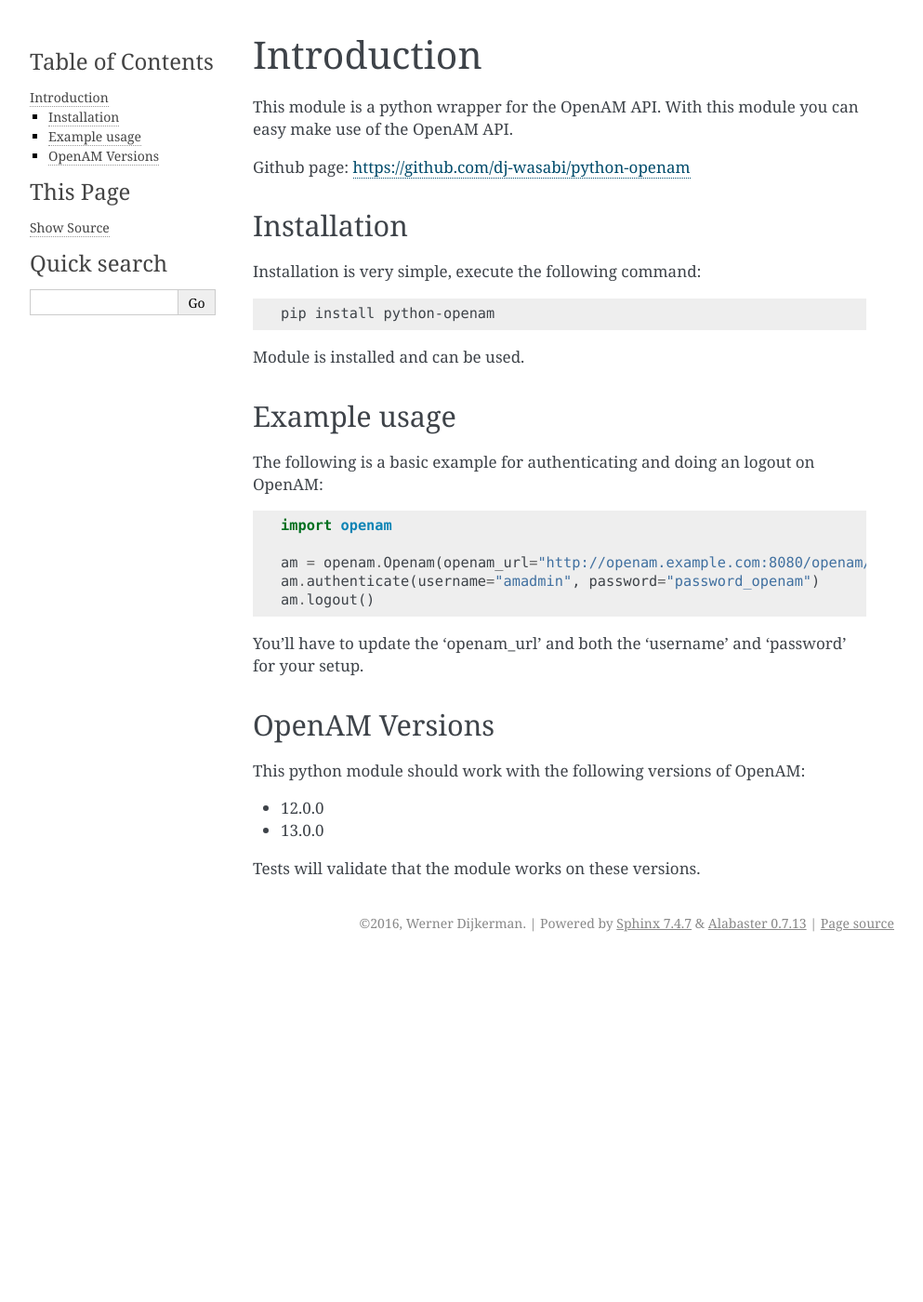
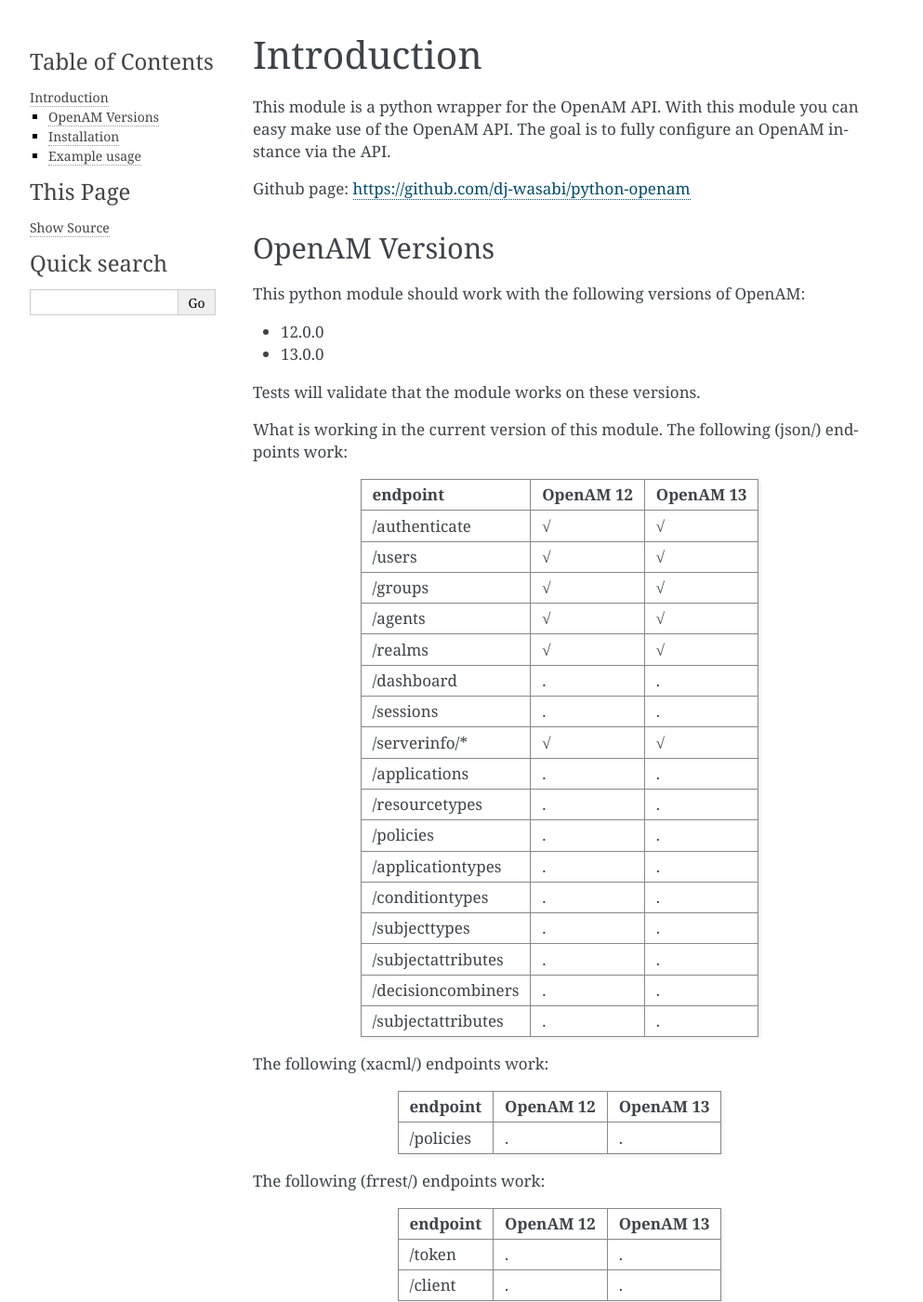
Before and after one commit to dj-wasabi/python-openam, a Sphinx documentation site: the page built from docs/source/introduction.rst, in a window 1280 px wide and 1400 px high. Shown: the whole window at 93% size, without its empty margins (148-1141 px from the left). Built offline with Sphinx 7.4.7, drawn with Linux system fonts in a browser that asks for light colours.

Commit message:
Updated tests; Added some documentation

```diff
--- a/docs/source/introduction.rst
+++ b/docs/source/introduction.rst
@@ -1,10 +1,79 @@
 Introduction
 ============
 
-This module is a python wrapper for the OpenAM API. With this module you can easy make use of the OpenAM API.
+This module is a python wrapper for the OpenAM API. With this module you can easy make use of the OpenAM API. The goal is to fully configure an OpenAM instance via the API.
 
 Github page: https://github.com/dj-wasabi/python-openam
 
+OpenAM Versions
+***************
+
+This python module should work with the following versions of OpenAM:
+
+* 12.0.0
+* 13.0.0
+
+Tests will validate that the module works on these versions.
+
+What is working in the current version of this module.
+The following (json/) endpoints work:
+
++--------------------+------------+-----------+
+| endpoint           | OpenAM 12  | OpenAM 13 |
++====================+============+===========+
+| /authenticate      |  √         |   √       |
++--------------------+------------+-----------+
+| /users             |  √         |    √      |
++--------------------+------------+-----------+
+| /groups            |  √         |    √      |
++--------------------+------------+-----------+
+| /agents            |  √         |    √      |
++--------------------+------------+-----------+
+| /realms            |  √         |    √      |
++--------------------+------------+-----------+
+| /dashboard         |  .         |    .      |
++--------------------+------------+-----------+
+| /sessions          |  .         |    .      |
++--------------------+------------+-----------+
+| /serverinfo/*      |  √         |    √      |
++--------------------+------------+-----------+
+| /applications      |  .         |    .      |
++--------------------+------------+-----------+
+| /resourcetypes     |  .         |    .      |
++--------------------+------------+-----------+
+| /policies          |  .         |    .      |
++--------------------+------------+-----------+
+| /applicationtypes  |  .         |    .      |
++--------------------+------------+-----------+
+| /conditiontypes    |  .         |    .      |
++--------------------+------------+-----------+
+| /subjecttypes      |  .         |    .      |
++--------------------+------------+-----------+
+| /subjectattributes |  .         |    .      |
++--------------------+------------+-----------+
+| /decisioncombiners |  .         |    .      |
++--------------------+------------+-----------+
+| /subjectattributes |  .         |    .      |
++--------------------+------------+-----------+
+
+
+The following (xacml/) endpoints work:
+
++--------------------+------------+-----------+
+| endpoint           | OpenAM 12  | OpenAM 13 |
++====================+============+===========+
+| /policies          |  .         |    .      |
++--------------------+------------+-----------+
+
+The following (frrest/) endpoints work:
+
++--------------------+------------+-----------+
+| endpoint           | OpenAM 12  | OpenAM 13 |
++====================+============+===========+
+| /token             |  .         |    .      |
++--------------------+------------+-----------+
+| /client            |  .         |    .      |
++--------------------+------------+-----------+
 
 
 Installation
--- a/setup.cfg
+++ b/setup.cfg
@@ -1,2 +1,5 @@
 [metadata]
 description-file = README.md
+
+[pep8]
+max-line-length = 160
```
Also changed, not shown: other parts of docs/source/introduction.rst (+0 -10 lines), README.md (+63 -1 lines), docs/source/index.rst (+14 -0 lines), docs/source/tests.rst (+2 -12 lines), openam/__init__.py (+5 -3 lines), setup.py (+50 -6 lines), .travis.yml, coverage.svg (added), 1 other file.
